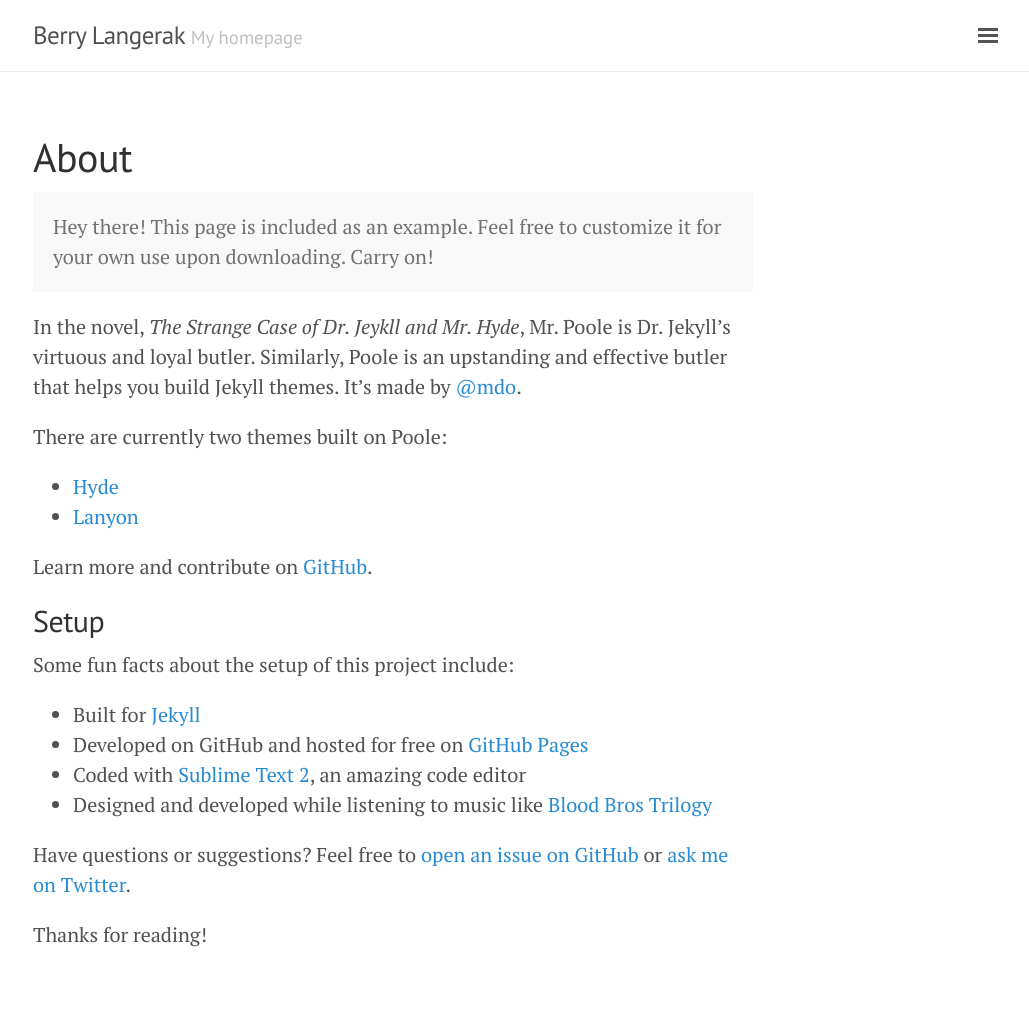
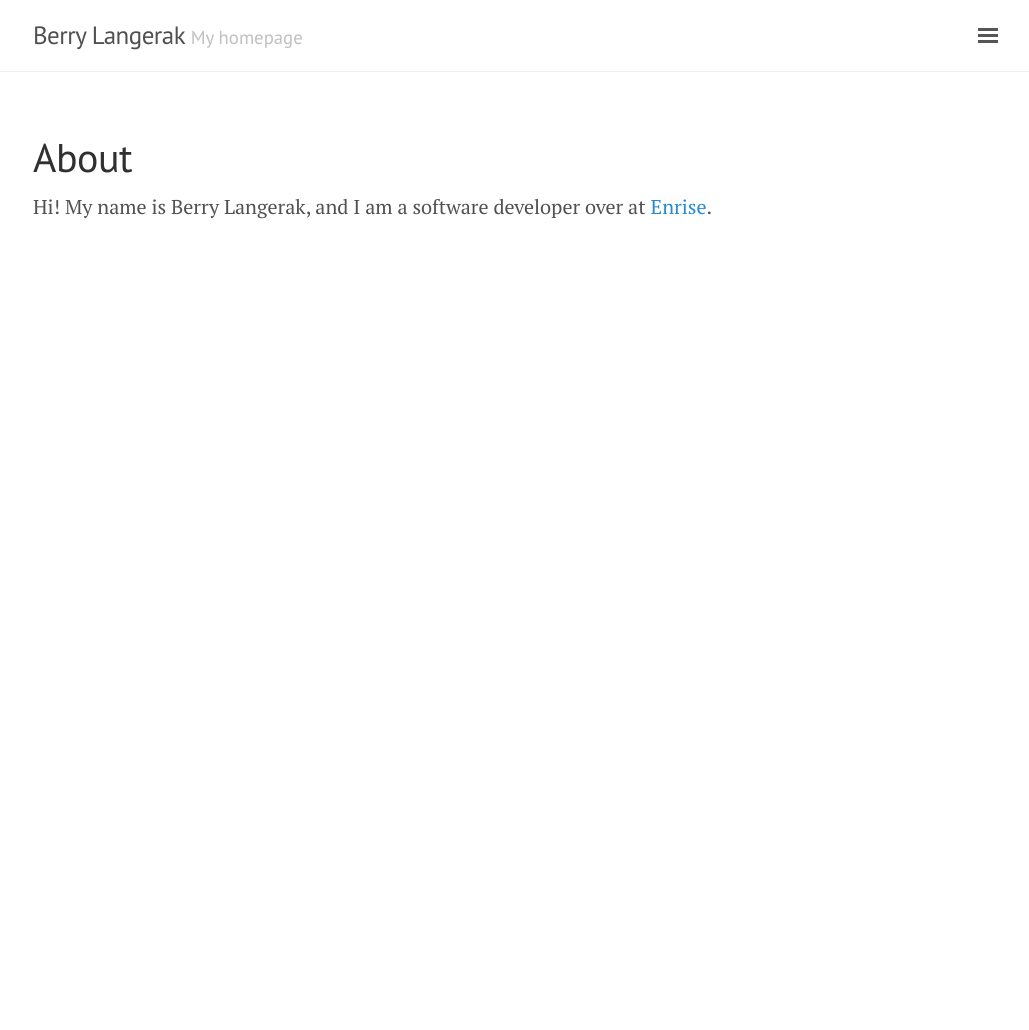
Before and after one commit to berry-langerak/berry-langerak.github.io, a Jekyll site: the page built from about.md, in a window 1280 px wide. Shown: the whole page, without its empty margins (247-1276 px from the left). Built offline with Jekyll 4.4.1, drawn with Linux system fonts in a browser that asks for light colours; after the commit the page ends 900 px from its top, so only the background shows below that.

Commit message:
Personalising the default files.

```diff
--- a/404.html
+++ b/404.html
@@ -6,5 +6,6 @@ permalink: 404.html
 
 <div class="page">
   <h1 class="page-title">404: Page not found</h1>
-  <p class="lead">Sorry, we've misplaced that URL or it's pointing to something that doesn't exist. <a href="{{ site.baseurl }}/">Head back home</a> to try finding it again.</p>
+  <p class="lead">Sorry, we've misplaced that URL or it's pointing to something that doesn't exist.
+    <a href="{{ site.baseurl }}/">Head back home</a> to try finding it again.</p>
 </div>
--- a/_includes/sidebar.html
+++ b/_includes/sidebar.html
@@ -24,15 +24,12 @@
         {% endif %}
       {% endif %}
     {% endfor %}
-
-    <a class="sidebar-nav-item" href="{{ site.github.repo }}/archive/v{{ site.version }}.zip">Download</a>
-    <a class="sidebar-nav-item" href="{{ site.github.repo }}">GitHub project</a>
-    <span class="sidebar-nav-item">Currently v{{ site.version }}</span>
   </nav>
 
   <div class="sidebar-item">
     <p>
       &copy; {{ site.time | date: '%Y' }}. All rights reserved.
+      Powered by the awesome <a href="https://github.com/poole/lanyon">lanyon</a> theme.
     </p>
   </div>
 </div>
--- a/about.md
+++ b/about.md
@@ -3,28 +3,6 @@ layout: page
 title: About
 ---
 
-<p class="message">
-  Hey there! This page is included as an example. Feel free to customize it for your own use upon downloading. Carry on!
-</p>
+Hi! My name is Berry Langerak, and I am a software developer over at [Enrise][1].
 
-In the novel, *The Strange Case of Dr. Jeykll and Mr. Hyde*, Mr. Poole is Dr. Jekyll's virtuous and loyal butler. Similarly, Poole is an upstanding and effective butler that helps you build Jekyll themes. It's made by [@mdo](https://twitter.com/mdo).
-
-There are currently two themes built on Poole:
-
-* [Hyde](http://hyde.getpoole.com)
-* [Lanyon](http://lanyon.getpoole.com)
-
-Learn more and contribute on [GitHub](https://github.com/poole).
-
-## Setup
-
-Some fun facts about the setup of this project include:
-
-* Built for [Jekyll](http://jekyllrb.com)
-* Developed on GitHub and hosted for free on [GitHub Pages](https://pages.github.com)
-* Coded with [Sublime Text 2](http://sublimetext.com), an amazing code editor
-* Designed and developed while listening to music like [Blood Bros Trilogy](https://soundcloud.com/maddecent/sets/blood-bros-series)
-
-Have questions or suggestions? Feel free to [open an issue on GitHub](https://github.com/poole/issues/new) or [ask me on Twitter](https://twitter.com/mdo).
-
-Thanks for reading!
+[1]: http://enrise.com
```
Also changed, not shown: README.md.
